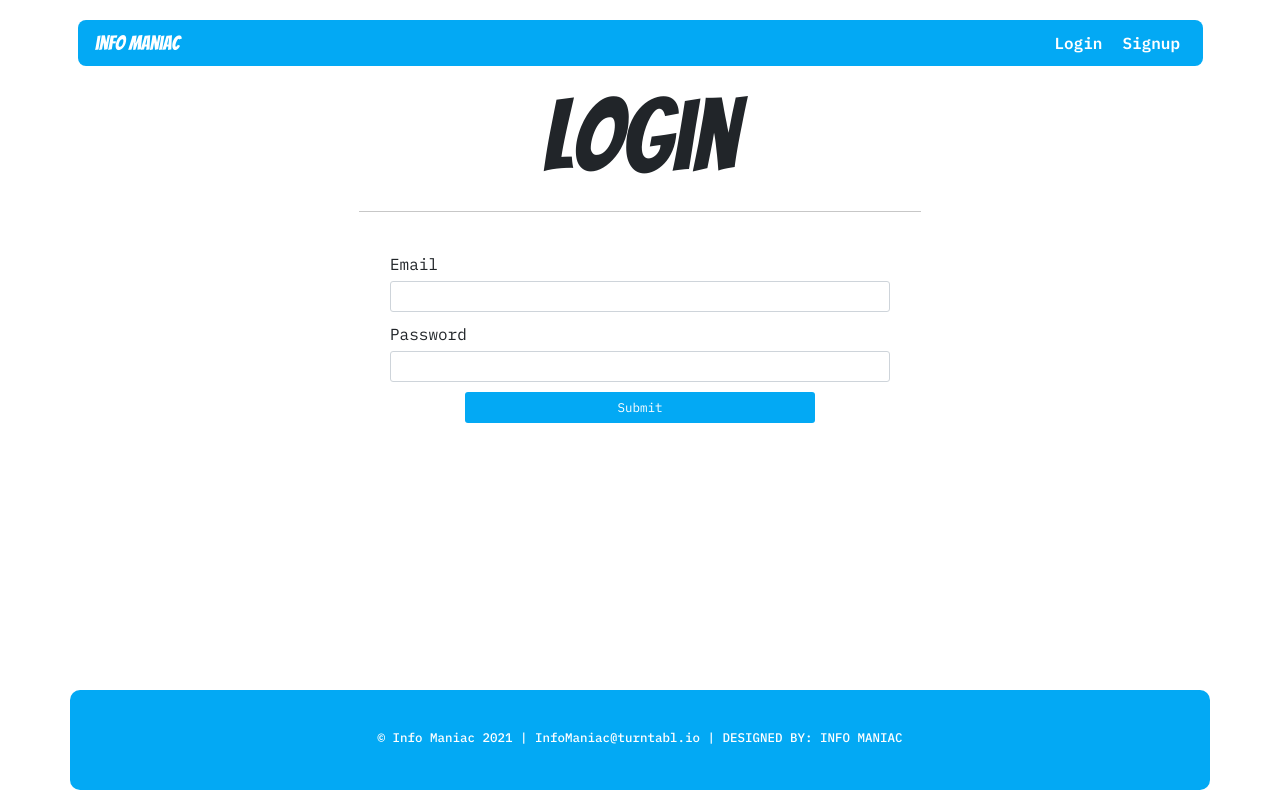
After one commit to gerald-tetteh/info-maniac, a Flask app: page /login in a window 1280 px wide. The commit adds this page. Run offline with Flask 2, Linux system fonts and the light colour scheme; some libraries are stand-ins or nearby versions.

Commit message:
added a login page

```diff
--- a/info_maniac/forms.py
+++ b/info_maniac/forms.py
@@ -10,3 +10,8 @@ class RegisterForm(FlaskForm):
     password = PasswordField('Password', validators=[DataRequired()])
     confirm_password = PasswordField('Confirm Password', validators=[DataRequired(), EqualTo('password')])
     submit = SubmitField('Submit')
+
+class LoginForm(FlaskForm):
+    email = StringField('Email', validators=[DataRequired(), Email()])
+    password = PasswordField('Password', validators=[DataRequired()])
+    submit = SubmitField('Submit')
--- a/info_maniac/routes.py
+++ b/info_maniac/routes.py
@@ -2,7 +2,7 @@ from info_maniac import app
 from flask import render_template, redirect, url_for, request
 from info_maniac.models import JobItem
 from info_maniac.scraper import search_jobberman_scraper
-from info_maniac.forms import RegisterForm
+from info_maniac.forms import RegisterForm, LoginForm
 
 @app.route("/")
 def home():
@@ -26,6 +26,14 @@ def register():
     return redirect(url_for("home"))
   return render_template("register.html", header_text="Register", show_search=False, path="/register", form=form)
 
+@app.route("/login", methods=["POST", "GET"])
+def login():
+  form = LoginForm()
+  if form.validate_on_submit():
+    return redirect(url_for("home"))
+  return render_template("login.html", header_text="Login", show_search=False, path="/login", form=form)
+
+
 @app.route("/search", methods=["POST"])
 def search():
   input_query=""
--- a/info_maniac/static/css/main.css
+++ b/info_maniac/static/css/main.css
@@ -108,15 +108,15 @@ body {
     margin-bottom: 3rem;
 }
 
-.register-form-group {
+.register-form-group, .login-form-group {
     max-width: 50rem;
     width: 100%;
     margin: 3rem auto;
 }
-.register-form-group input:not(:last-of-type) {
+.register-form-group input:not(:last-of-type), .login-form-group input:not(:last-of-type) {
     margin-bottom: 1rem;
 }
-.register-form-group input[type="submit"] {
+.register-form-group input[type="submit"], .login-form-group input[type="submit"] {
     width: 70%;
     background-color: #03a9f4;
     color: #fff;
--- a/info_maniac/templates/layout.html
+++ b/info_maniac/templates/layout.html
@@ -29,7 +29,7 @@
           <div class="collapse navbar-collapse" id="navbarTogglerDemo01">
             <ul class="navbar-nav ms-auto">
               <li class="nav-item me-3">
-                <a class="nav-link" href="#">Login</a>
+                <a class="nav-link" href="{{ url_for('login') }}">Login</a>
               </li>
               <li class="nav-item me-3">
                 <a class="nav-link" href="{{ url_for('register') }}">Signup</a>
--- /dev/null
+++ b/info_maniac/templates/login.html
@@ -0,0 +1,39 @@
+{% extends "layout.html" %}
+{% block content %}
+
+<div class="container">
+    <form  class="login-form" method="POST">
+        {{ form.hidden_tag() }}
+        <fieldset class="login-form-group">
+            {{ form.email.label(class="form-label login-form-email-label") }}
+            {% if form.email.errors %}
+                {{ form.email(class="form-control is-invalid form-control-lg login-form-email") }}
+                <div class="invalid-feedback">
+                    {% for error in form.email.errors %}
+                    <span>{{ error }}</span>
+                    {% endfor %}
+                </div>
+            {% else %}
+                {{ form.email(class="form-control form-control-lg login-form-email") }}
+            {% endif %}
+
+            {{ form.password.label(class="form-label login-form-password-label") }}
+            {% if form.password.errors %}
+                {{ form.password(class="form-control is-invalid form-control-lg login-form-password") }}
+                <div class="invalid-feedback">
+                    {% for error in form.password.errors %}
+                    <span>{{ error }}</span>
+                    {% endfor %}
+                </div>
+            {% else %}
+                {{ form.password(class="form-control form-control-lg login-form-password") }}
+            {% endif %}
+
+            <div class="submit-button">
+                {{ form.submit(class="btn btn-lg") }}
+            </div>
+        </fieldset>
+    </form>
+</div>
+
+{% endblock %}
```
